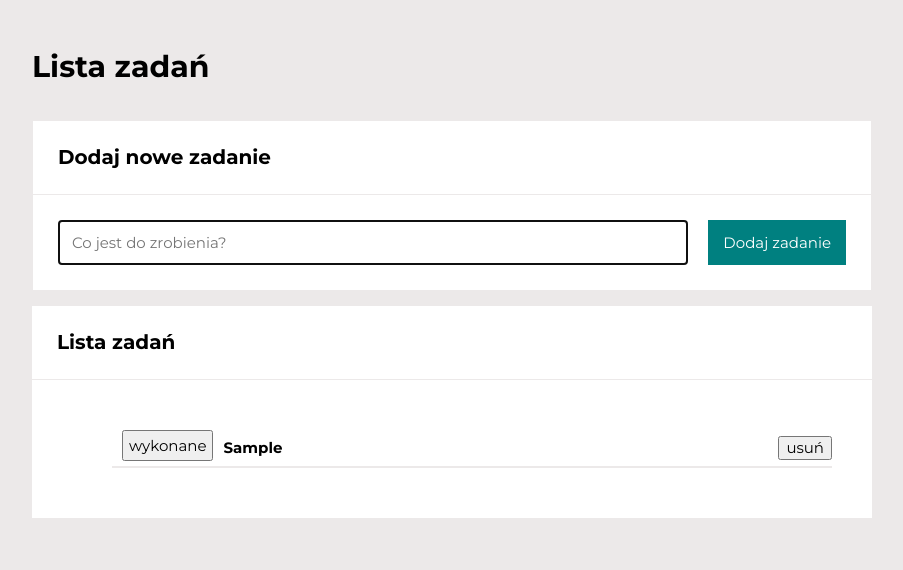
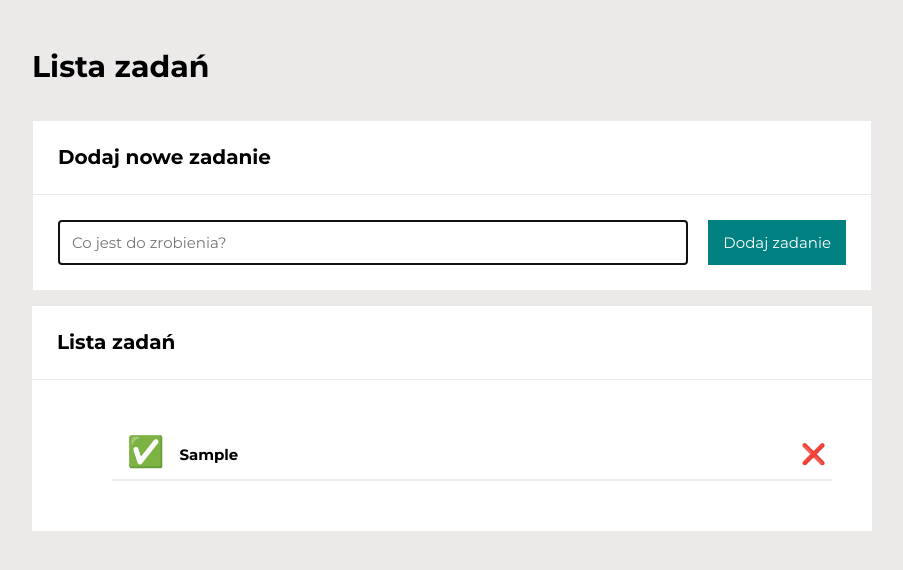
Before and after one commit to MonikaPanasiuk/To-do-list, a plain HTML site: page index.html in a window 1280 px wide. Both pictures are taken after typing "Sample" into the empty fields and a click on the button "Dodaj zadanie". Shown: the whole page, without its empty margins (188-1091 px from the left). Drawn offline with nearby package versions, Linux system fonts and the light colour scheme.

Commit message:
Done/Remove buttons` images added.

```diff
--- a/css/form.css
+++ b/css/form.css
@@ -24,6 +24,7 @@
 
 }
 
+
 .containerItem--fontSize {
   font-size: 20px;
 }
@@ -33,7 +34,6 @@
   display: grid;
   grid-template-columns: 80% 20%;
   grid-gap: 20px;
-
 
 }
 
@@ -72,4 +72,15 @@
 .form__buttonDone {
   padding: 5px;
   margin: 0px 10px 5px;
+  border: none;
+  background-color: white;
+  font-size: 30px;
+
+
 }
+
+.form__buttonRemove {
+  border: none;
+  background-color: white;
+  font-size: 20px;
+}
--- a/js/script.js
+++ b/js/script.js
@@ -47,10 +47,10 @@
             <li class="form__list">
 
         <div class="form__listItem">
-            <div><button class="form__buttonDone js-done">wykonane</button></div>
+            <div><button class="form__buttonDone js-done">✅</button></div>
             <div class="${task.done ? "form__listItem--done" : ""}">
             ${task.content}</div>
-            <div><button class="form__buttonRemove js-remove">usuń</button></div>
+            <div><button class="form__buttonRemove js-remove">❌</button></div>
         </div>
 
             </li>
```
